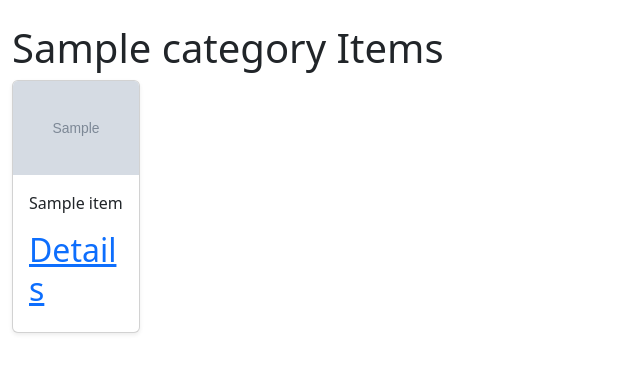
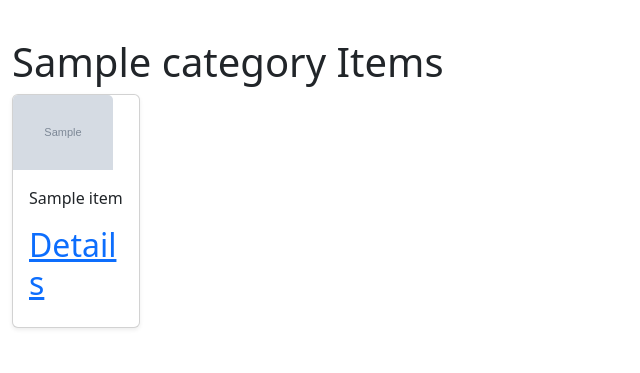
Before and after one commit to pgustafs/capsule, a Django app: page /category/1/ in a window 1280 px wide. Shown: the part 56-429 px from the top of the page, without its empty margins (0-640 px from the left). Run offline with Django 5.2, Linux system fonts and the light colour scheme; tables that the repository leaves empty hold one stand-in row (values such as "Sample post"); grey boxes marked "Sample" are stand-in pictures; some libraries are stand-ins or nearby versions.

Commit message:
added fixed top

```diff
--- a/base/capsule/templates/capsule/base.html
+++ b/base/capsule/templates/capsule/base.html
@@ -73,6 +73,7 @@
             transition: margin-left 0.3s ease-in-out, opacity 0.3s ease-in-out; /* Smooth transition */
             visibility: visible;
             opacity: 1;
+            margin-top: 70px; /* Add margin-top to account for fixed navbar */
         }
 
         .content.shift {
@@ -145,7 +146,7 @@
     </style>
 </head>
 <body>
-    <nav class="navbar navbar-expand-lg navbar-dark bg-dark">
+    <nav class="navbar navbar-expand-lg navbar-dark bg-dark fixed-top">
         <div class="container-fluid">
             <button class="btn btn-dark" id="sidebarToggle"><i class="bi bi-list"></i></button>
             <a class="navbar-brand ms-2" href="{% url 'index' %}">Virtual Wardrobe</a>
--- a/base/capsule/templates/capsule/category_items.html
+++ b/base/capsule/templates/capsule/category_items.html
@@ -8,7 +8,7 @@
     {% for item in items %}
         <div class="col-md-4">
             <div class="card mb-4 shadow-sm">
-                <img src="{{ item.image.url }}" class="card-img-top" alt="{{ item.name }}">
+                <img src="{{ item.image.url }}" class="card-img-top" alt="{{ item.name }}" style="width: 100px; height: auto;">
                 <div class="card-body">
                     <p class="card-text">{{ item.name }}</p>
                     <h2><a href="{% url 'item_detail' item.id %}">Details</a></h2>
--- a/base/capsule/templates/capsule/subcategory_items.html
+++ b/base/capsule/templates/capsule/subcategory_items.html
@@ -8,7 +8,7 @@
     {% for item in items %}
         <div class="col-md-4">
             <div class="card mb-4 shadow-sm">
-                <img src="{{ item.image.url }}" class="card-img-top" alt="{{ item.name }}">
+                <img src="{{ item.image.url }}" class="card-img-top" alt="{{ item.name }}" style="width: 100px; height: auto;">
                 <div class="card-body">
                     <p class="card-text">{{ item.name }}</p>
                     <h2><a href="{% url 'item_detail' item.id %}">Details</a></h2>
```
